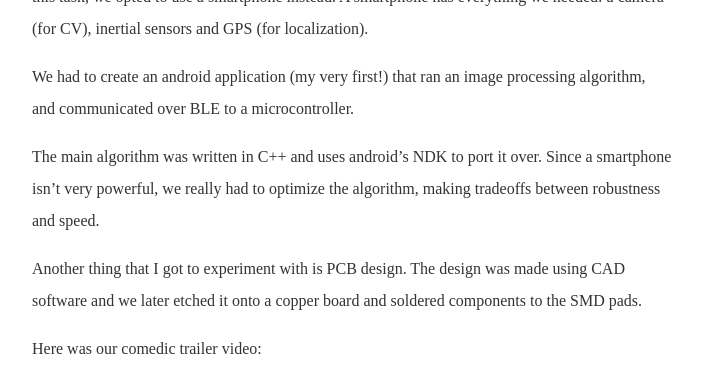
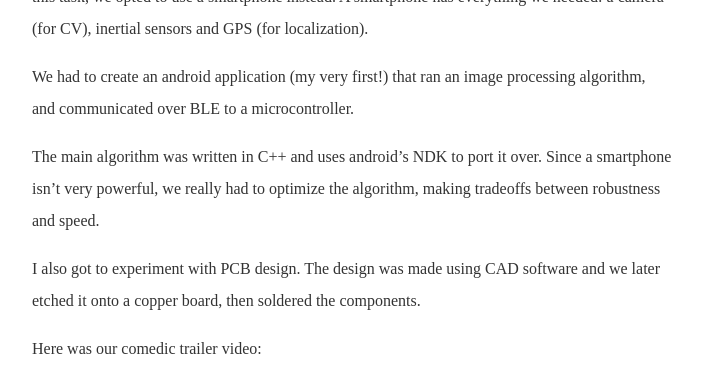
Before and after one commit to andrewmourcos/andrewmourcos.github.io, a Jekyll site: the page built from projects/_posts/2018-07-14-kachow.md, in a window 1280 px wide and 900 px high, scrolled down 719 px, cut to the strip 0-377 px from the top of the window. Shown: the whole strip, without its empty margins (288-990 px from the left). Built offline with Jekyll 4.4.1, drawn with Linux system fonts in a browser that asks for light colours; some web fonts are replaced.

Commit message:
fixed kachow post

```diff
--- a/projects/_posts/2018-07-14-kachow.md
+++ b/projects/_posts/2018-07-14-kachow.md
@@ -16,7 +16,7 @@ We had to create an android application (my very first!) that ran an image proce
 
 The main algorithm was written in C++ and uses android's NDK to port it over. Since a smartphone isn't very powerful, we really had to optimize the algorithm, making tradeoffs between robustness and speed.
 
-Another thing that I got to experiment with is PCB design. The design was made using CAD software and we later etched it onto a copper board and soldered components to the SMD pads.
+I also got to experiment with PCB design. The design was made using CAD software and we later etched it onto a copper board, then soldered the components.
 
 Here was our comedic trailer video:
 <iframe src="https://www.youtube.com/embed/c1JF5VXNfGU?rel=0" frameborder="0" allow="autoplay; encrypted-media" allowfullscreen></iframe>
```
